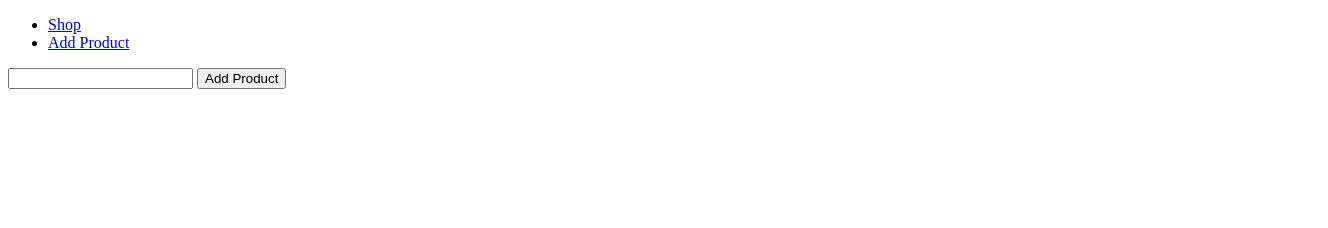
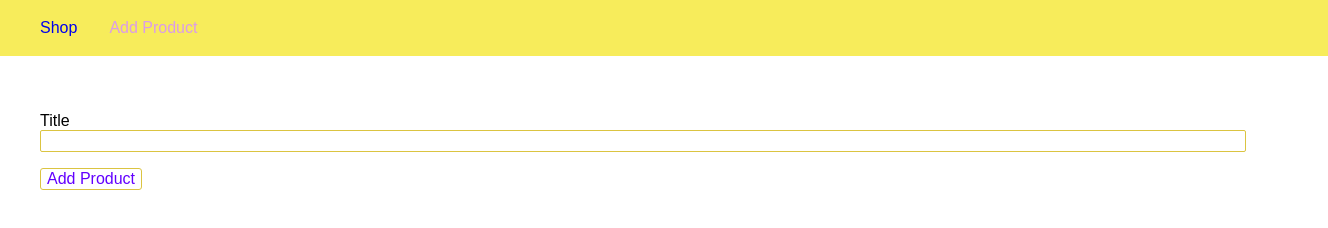
Before and after one commit to hritik1228/node.js, a website: page views/add-product.html in a window 1280 px wide. Shown: the whole page, 1328 px wide, since content can reach past the window. Drawn offline with Linux system fonts and the light colour scheme.

Commit message:
styling our pages

```diff
--- a/views/add-product.html
+++ b/views/add-product.html
@@ -5,21 +5,109 @@
     <meta charset="UTF-8">
     <meta name="viewport" content="width=device-width, initial-scale=1.0">
     <title>Document</title>
+    <style>
+        body {
+            margin: 0;
+            padding: 0;
+            font-family: sans-serif;
+            overflow: hidden;
+        }
+
+        main {
+            padding: 2.5rem;
+        }
+
+        .main-header {
+            width: 100%;
+            height: 3.5rem;
+            background-color: rgba(247, 236, 83, 0.952);
+            padding: 0 1.5rem;
+        }
+
+        .main-header__nav {
+            height: 100%;
+            display: flex;
+            align-items: center;
+        }
+
+        .main-header__item-list {
+            list-style: none;
+            margin: 0;
+            padding: 0;
+            display: flex;
+        }
+
+        .main-header__item {
+            margin: 1rem;
+            padding: 0;
+        }
+
+        .main-header__item a {
+            text-decoration: none;
+            margin: 1rem 0;
+        }
+
+        .main-header__item a:hover,
+        .main-header__item a:active,
+        .main-header__item a.active {
+            color: rgba(215, 147, 247, 0.911)
+        }
+
+        .product_form {
+            width: 20rem;
+            max-width: 90%;
+            margin: auto;
+        }
+
+        .form-control {
+            margin: 1rem 0;
+        }
+
+        .form-control label,
+        .form-control input {
+            display: block;
+            width: 100%;
+        }
+
+        .form-control input {
+            border: 1px solid #dbc441;
+            font: inherit;
+            border-radius: 2px;
+        }
+
+        button {
+            font: inherit;
+            border: 1px solid #dbc441;
+            color: #6200ff;
+            background: white;
+            border-radius: 3px;
+            cursor: pointer;
+        }
+
+        button:hover,
+        button:active {
+            background-color: #6200ff;
+            color: white;
+        }
+    </style>
 </head>
 
 <body>
-    <header>
-        <nav>
-            <ul>
-                <li><a href="/">Shop</a></li>
-                <li><a href="/add-product">Add Product</a></li>
+    <header class="main-header">
+        <nav class="main-header__nav">
+            <ul class="main-header__item-list">
+                <li class="main-header__item"><a href="/">Shop</a></li>
+                <li class="main-header__item"><a class="active" href="/admin/add-product">Add Product</a></li>
             </ul>
         </nav>
     </header>
 
     <main>
-        <form action="/add-product" method="POST">
-            <input type="text" name="title">
+        <form class="product-form" action="/add-product" method="POST">
+            <div class="form-control">
+                <label for="title">Title</label>
+                <input type="text" name="title" id="title">
+            </div>
             <button type="submit">Add Product</button>
         </form>
     </main>
```
Also changed, not shown: views/404.html (+56 -0 lines), views/shop.html (+53 -5 lines).
